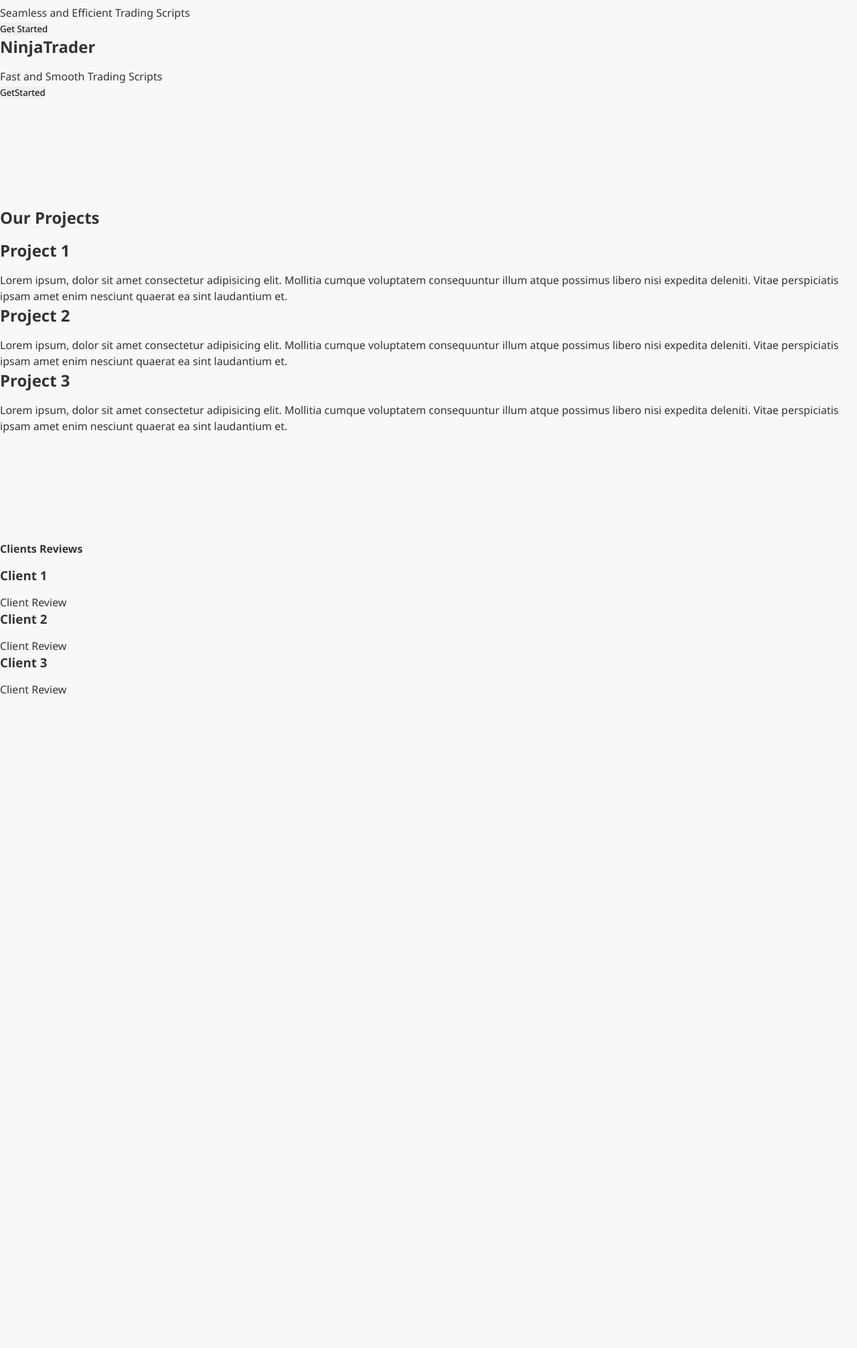
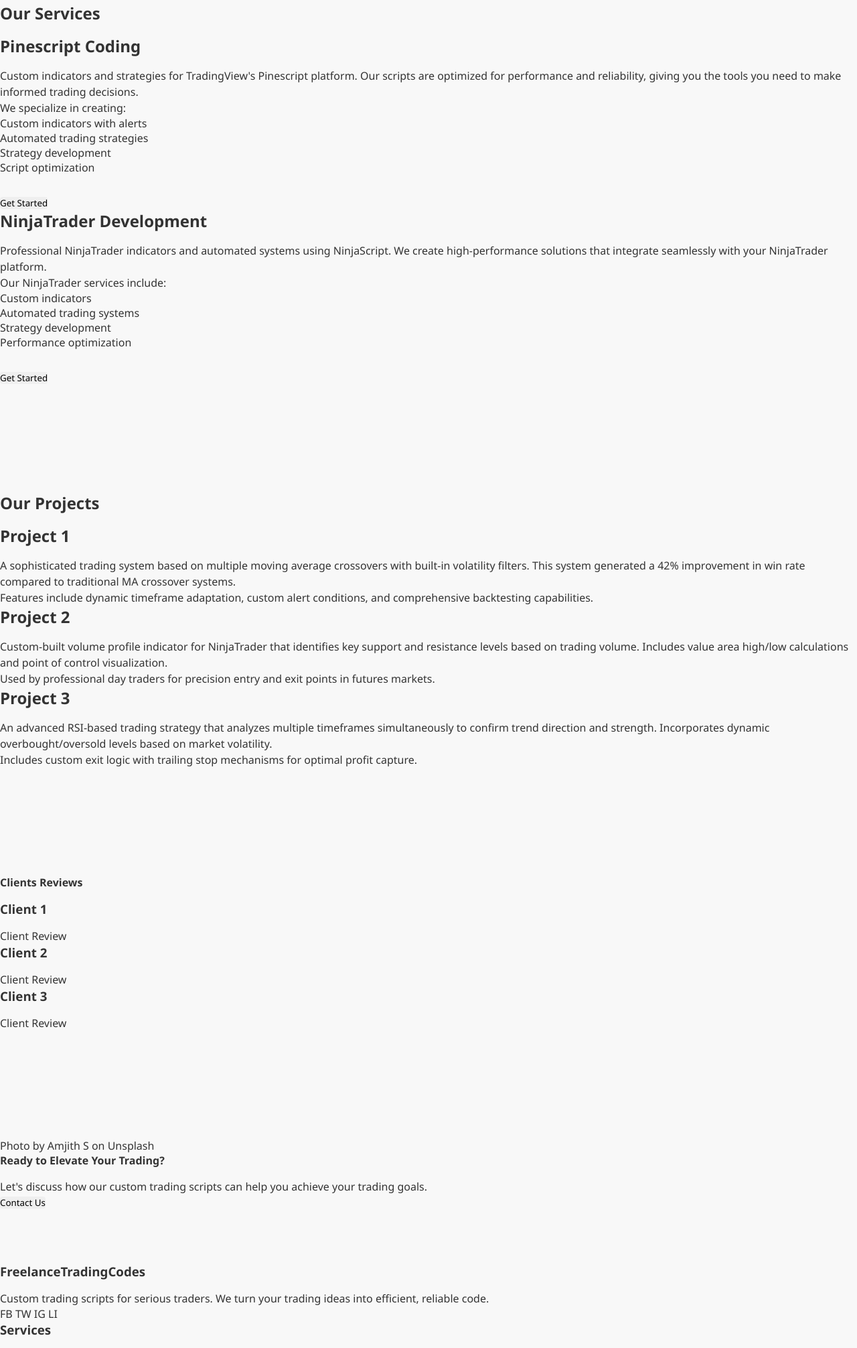
Before and after one commit to jbzmcs/FreelanceCodingTrades, a plain HTML site: page index.html in a window 1280 px wide. Shown: the part 788-2800 px from the top of the page at 67% size. Before the commit the page ends 2069 px from the top, so only its background shows below. Drawn offline with Linux system fonts and the light colour scheme.

Commit message:
feat: completed the necessary information of each sections

```diff
--- a/index.html
+++ b/index.html
@@ -3,7 +3,7 @@
 <head>
     <meta charset="UTF-8">
     <meta name="viewport" content="width=device-width, initial-scale=1.0">
-    <title>FreelanceTradingCodes</title>
+    <title>FreelanceCodingTrades</title>
     <link rel="stylesheet" href="style.css">
 </head>
     <body>
@@ -13,7 +13,7 @@
             <div class="mobile_menu">☰</div>
             <!-- Contains Navigation bar -->
             <div class="navbar_container">
-                <h1 class="logo" id="navbar_logo">FreelanceTradingCodes</h1>
+                <h1 class="logo" id="navbar_logo">FreelanceCodingTrades</h1>
                 <ul class="navbar_menu">
                     <li class="navbar_item">
                         <a href="home" class="navbar_links" id="home-page">Home</a>
@@ -46,15 +46,14 @@
         <section class="main" id="about">
             <div class="main_container">
                 <div class="main_img--container">
-                    <div class="main_img--card">
-                        <!-- Insert image -->
-                    </div>
+                    <div class="main_img--card"></div>
                 </div>
                 <div class="main_content">
-                    <!-- ! Will improve this part of about section -->
-                    <h1>We help traders</h1>
-                    <h2>who uses Pinescript and NinjaTrader</h2>
-                    <p>who wants hassle free trading ...</p>
+                    <h1>Trading Scripts Made Simple</h1>
+                <h2>For Pinescript and NinjaTrader Users</h2>
+                <p>At FreelanceTradingCodes, we specialize in developing custom trading algorithms and indicators that give you the edge in today's competitive markets. Our team of expert developers creates efficient, reliable scripts tailored to your specific trading strategies.</p>
+                <p>Whether you're looking to automate your trading process, develop custom indicators, or implement complex trading strategies, we have the expertise to bring your vision to life.</p>
+                <button class="main_btn"><a href="#startnow">Learn More</a></button>
                 </div>
             </div>
         </section>
@@ -64,15 +63,29 @@
             <!-- Contains services cards -->
             <div class="services_wrapper">
                 <div class="services_card">
-                <h2>Pinescript Coding</h2>
-                <p>Seamless and Efficient Trading Scripts</p>
-                <div class="services_btn"><button>Get Started</button></div>
+                    <h2>Pinescript Coding</h2>
+                        <p>Custom indicators and strategies for TradingView's Pinescript platform. Our scripts are optimized for performance and reliability, giving you the tools you need to make informed trading decisions.</p>
+                        <p>We specialize in creating:</p>
+                        <ul style="text-align: left; margin-bottom: 30px;">
+                            <li>Custom indicators with alerts</li>
+                            <li>Automated trading strategies</li>
+                            <li>Strategy development</li>
+                            <li>Script optimization</li>
+                        </ul>
+                    <div class="services_btn"><button>Get Started</button></div>
                 </div>
 
-                <div class="services_wrapper">
-                    <h2>NinjaTrader</h2>
-                    <p>Fast and Smooth Trading Scripts</p>
-                    <div class="services_btn"><button>GetStarted</button></div>
+                <div class="services_card">
+                    <h2>NinjaTrader Development</h2>
+                        <p>Professional NinjaTrader indicators and automated systems using NinjaScript. We create high-performance solutions that integrate seamlessly with your NinjaTrader platform.</p>
+                        <p>Our NinjaTrader services include:</p>
+                            <ul style="text-align: left; margin-bottom: 30px;">
+                                <li>Custom indicators</li>
+                                <li>Automated trading systems</li>
+                                <li>Strategy development</li>
+                                <li>Performance optimization</li>
+                            </ul>
+                    <div class="services_btn"><button>Get Started</button></div>
                 </div>
             </div>
         </section>
@@ -82,17 +95,20 @@
             <div class="projects_wrapper">
                 <div class="project_card">
                     <h2>Project 1</h2>
-                    <p>Lorem ipsum, dolor sit amet consectetur adipisicing elit. Mollitia cumque voluptatem consequuntur illum atque possimus libero nisi expedita deleniti. Vitae perspiciatis ipsam amet enim nesciunt quaerat ea sint laudantium et.</p>
+                        <p>A sophisticated trading system based on multiple moving average crossovers with built-in volatility filters. This system generated a 42% improvement in win rate compared to traditional MA crossover systems.</p>
+                        <p>Features include dynamic timeframe adaptation, custom alert conditions, and comprehensive backtesting capabilities.</p>
                 </div>
 
                 <div class="project_card">
                     <h2>Project 2</h2>
-                    <p>Lorem ipsum, dolor sit amet consectetur adipisicing elit. Mollitia cumque voluptatem consequuntur illum atque possimus libero nisi expedita deleniti. Vitae perspiciatis ipsam amet enim nesciunt quaerat ea sint laudantium et.</p>
+                        <p>Custom-built volume profile indicator for NinjaTrader that identifies key support and resistance levels based on trading volume. Includes value area high/low calculations and point of control visualization.</p>
+                        <p>Used by professional day traders for precision entry and exit points in futures markets.</p>
                 </div>
 
                 <div class="project_card">
                     <h2>Project 3</h2>
-                    <p>Lorem ipsum, dolor sit amet consectetur adipisicing elit. Mollitia cumque voluptatem consequuntur illum atque possimus libero nisi expedita deleniti. Vitae perspiciatis ipsam amet enim nesciunt quaerat ea sint laudantium et.</p>
+                        <p>An advanced RSI-based trading strategy that analyzes multiple timeframes simultaneously to confirm trend direction and strength. Incorporates dynamic overbought/oversold levels based on market volatility.</p>
+                        <p>Includes custom exit logic with trailing stop mechanisms for optimal profit capture.</p>
                 </div>
             </div>
         <section>
@@ -114,10 +130,52 @@
                 </div>
             </div>
         </section>
+        <!-- Start Now Section -->
+        <section class="main" id="startnow">
+            <div class="photo-credit">Photo by Amjith S on Unsplash</div>
+            <h1>Ready to Elevate Your Trading?</h1>
+            <p>Let's discuss how our custom trading scripts can help you achieve your trading goals.</p>
+            <button class="main_btn"><a href="#contact">Contact Us</a></button>
+        </section>
+
         <!-- Footer -->
         <footer class="footer">
             <div class="footer_container">
-
+                <div class="footer_container">
+            <div class="footer_column">
+                <h3>FreelanceTradingCodes</h3>
+                <p>Custom trading scripts for serious traders. We turn your trading ideas into efficient, reliable code.</p>
+                <div class="social_icons">
+                    <a href="#" class="social_icon">FB</a>
+                    <a href="#" class="social_icon">TW</a>
+                    <a href="#" class="social_icon">IG</a>
+                    <a href="#" class="social_icon">LI</a>
+                </div>
+            </div>
+            <div class="footer_column">
+                <h3>Services</h3>
+                <div class="footer_links">
+                    <a href="#">Pinescript Development</a>
+                    <a href="#">NinjaTrader Scripts</a>
+                </div>
+            </div>
+            <div class="footer_column">
+                <h3>Resources</h3>
+                <div class="footer_links">
+                    <a href="#">FAQ</a>
+                    <a href="#">Support</a>
+                </div>
+            </div>
+            <div class="footer_column" id="contact">
+                <h3>Contact Us</h3>
+                <p>Email: info@freelancetradingcodes.com</p>
+                <p>Phone: 1234567890</p>
+                <p>Hours: Mon-Fri 9AM-5PM PH</p>
+            </div>
+        </div>
+        <div class="footer_bottom">
+            <p>&copy; 2025 FreelanceTradingCodes. All rights reserved.</p>
+        </div>
             </div>
         </footer>
     </body>
```
